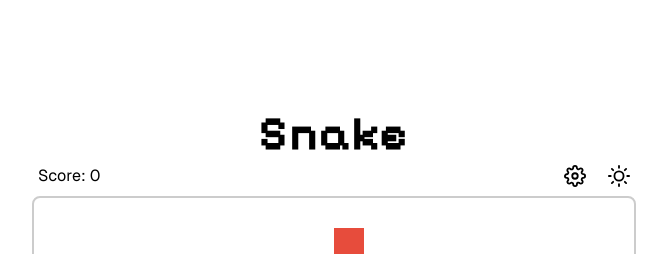
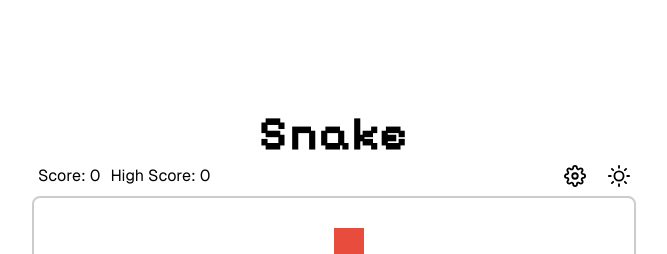
Before and after one commit to jeffreyhaga/snake, a Next.js app: page / in a window 1280 px wide. Shown: the top 254 px of the page, without its empty margins (306-973 px from the left). Built offline with nearby package versions, Linux system fonts and the light colour scheme; no server answers.

Commit message:
showing high score at all times

```diff
--- a/package.json
+++ b/package.json
@@ -15,7 +15,8 @@
     "react": "^18.2.0",
     "react-confetti-boom": "^1.0.0",
     "react-dom": "^18.2.0",
-    "react-feather": "^2.0.10"
+    "react-feather": "^2.0.10",
+    "react-spinners": "^0.14.1"
   },
   "devDependencies": {
     "eslint": "^8",
--- a/src/components/Scoreboard/Scoreboard.js
+++ b/src/components/Scoreboard/Scoreboard.js
@@ -14,6 +14,7 @@ function Scoreboard() {
   return (
   <div className={styles.wrapper}>
     <div className={styles.scoreWrapper}>
+      <React.Suspense fallback={"Loading..."}>
         <p className={styles.scores}>{ `Score: ${score}`}</p>
 
           {celebration === true && (
@@ -22,7 +23,8 @@ function Scoreboard() {
           </div>
           )}
 
-        {highScore > 0 && <p className={styles.scores}>{ `High Score: ${highScore}`}</p>}
+          {highScore !== null && <p className={styles.scores}>{ `High Score: ${highScore}`}</p>}
+      </React.Suspense>
     </div>
     <div className={styles.iconWrapper}>
       <GameSettings/>
```
Also changed, not shown: 1 other file (tests, documents, lock files or other folders). Lines whose indentation alone changed are shown as unchanged.
